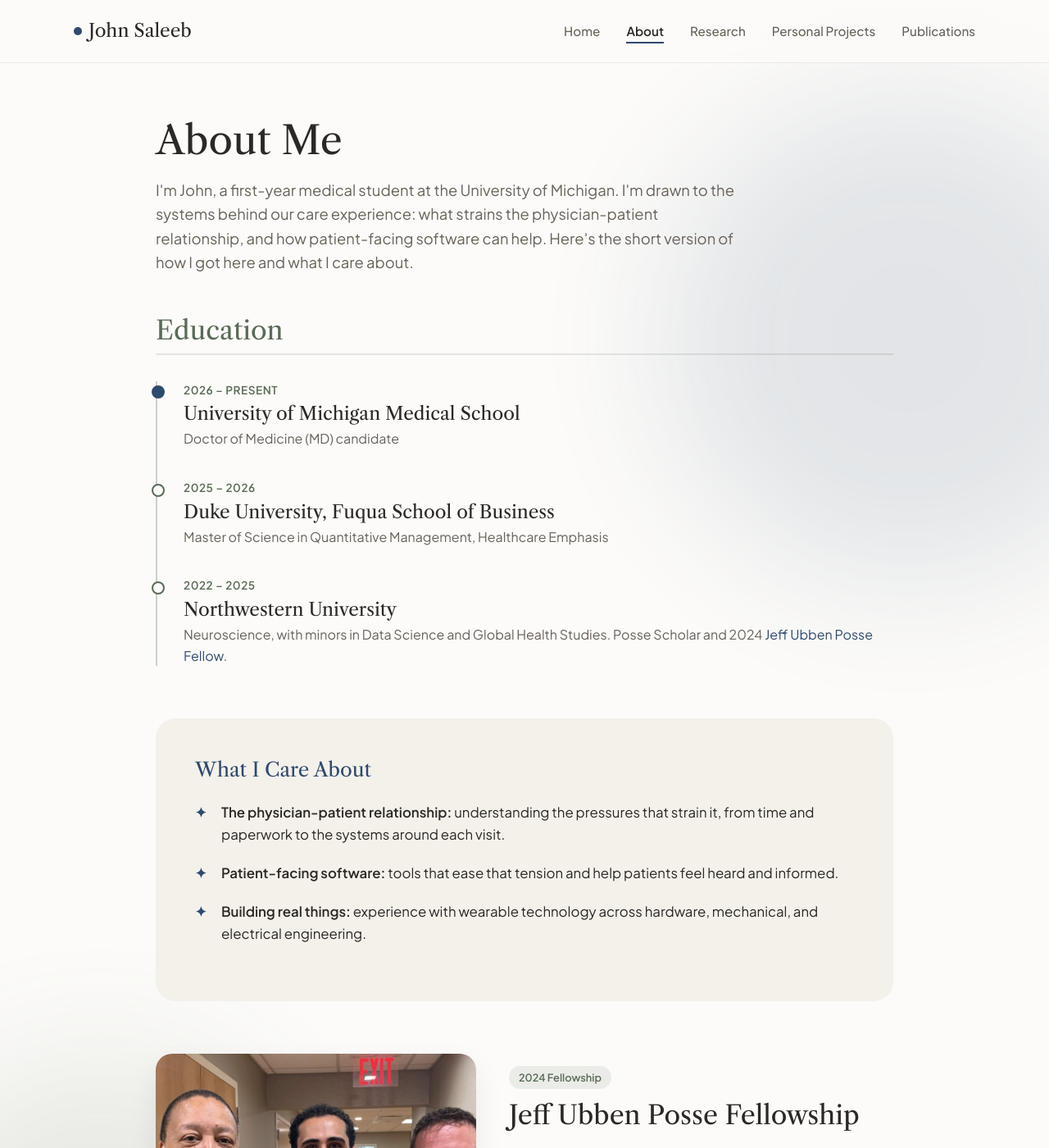
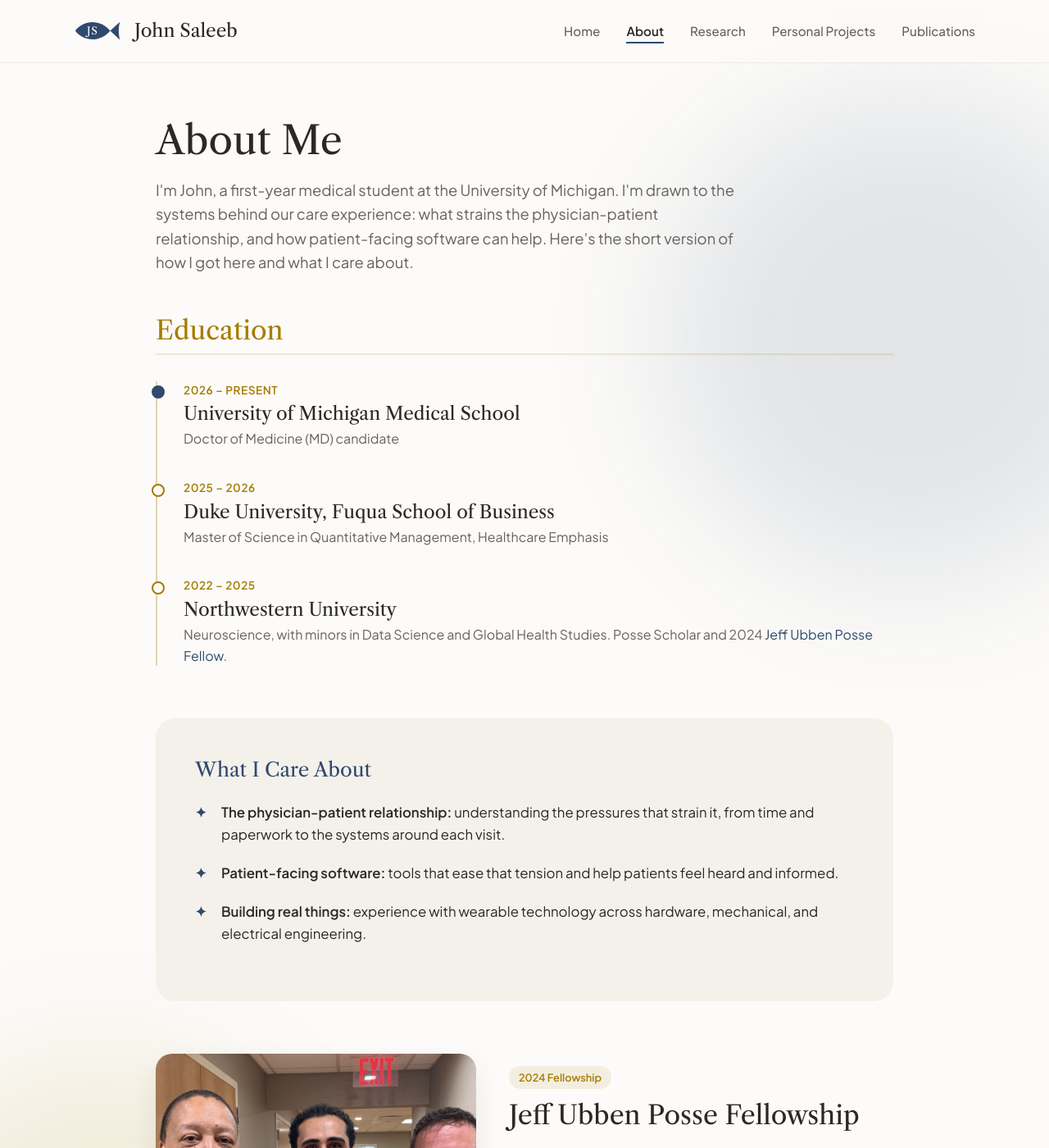
Before and after one commit to saleebj/johnsaleeb.github.io, a Jekyll site: the page built from about.md, in a window 1280 px wide and 1400 px high. Shown: the whole window at 82% size. Built offline with Jekyll 4.4.1, drawn with Linux system fonts in a browser that asks for light colours.

Commit message:
Deep gold secondary color and JS fish logo mark (#12)
Claude-Session: https://claude.ai/code/session_01AX4NMhvRhiGvoxVxQNFXnv

Co-authored-by: Claude <noreply@anthropic.com>

```diff
--- a/_layouts/default.html
+++ b/_layouts/default.html
@@ -10,7 +10,11 @@
   <header class="site-header">
     <div class="header-container">
       <a href="{{ '/' | relative_url }}" class="site-logo">
-        <span class="logo-dot"></span> John Saleeb
+        <svg class="logo-mark" viewBox="0 0 64 36" aria-hidden="true">
+          <path class="fish" d="M2 18 C 13 3, 36 2, 49 18 L 62 6 Q 59 18 62 30 L 49 18 C 36 34, 13 33, 2 18 Z"/>
+          <text class="initials" x="25" y="22.5" text-anchor="middle">JS</text>
+        </svg>
+        <span>John Saleeb</span>
       </a>
 
       <nav class="site-nav" id="site-nav">
--- a/assets/css/main.scss
+++ b/assets/css/main.scss
@@ -8,8 +8,8 @@ $bg-secondary: #f4f1eb;
 $text-main: #2b2825;
 $text-muted: #69625b;
 $accent-color: #2f4a6d; // Deep navy
-$accent-secondary: #5a6b57; // Sage Green
-$accent-gold: #d4a373;
+$accent-secondary: #a67c00; // Deep gold (Michigan)
+$accent-gold: #a67c00;
 $card-bg: #ffffff;
 $border-color: rgba(43, 40, 37, 0.08);
 
@@ -117,12 +117,20 @@ strong {
     align-items: center;
     gap: 0.5rem;
 
-    .logo-dot {
-      width: 10px;
-      height: 10px;
-      background-color: $accent-color;
-      border-radius: 50%;
-      display: inline-block;
+    .logo-mark {
+      width: 58px;
+      height: 33px;
+      flex-shrink: 0;
+      margin-right: 0.5rem;
+      display: block;
+
+      .fish { fill: $accent-color; }
+      .initials {
+        fill: #ffffff;
+        font-family: 'Libre Caslon Text', Georgia, serif;
+        font-size: 14px;
+        letter-spacing: 0.5px;
+      }
     }
   }
 
```
Also changed, not shown: assets/images/og-image.png.
